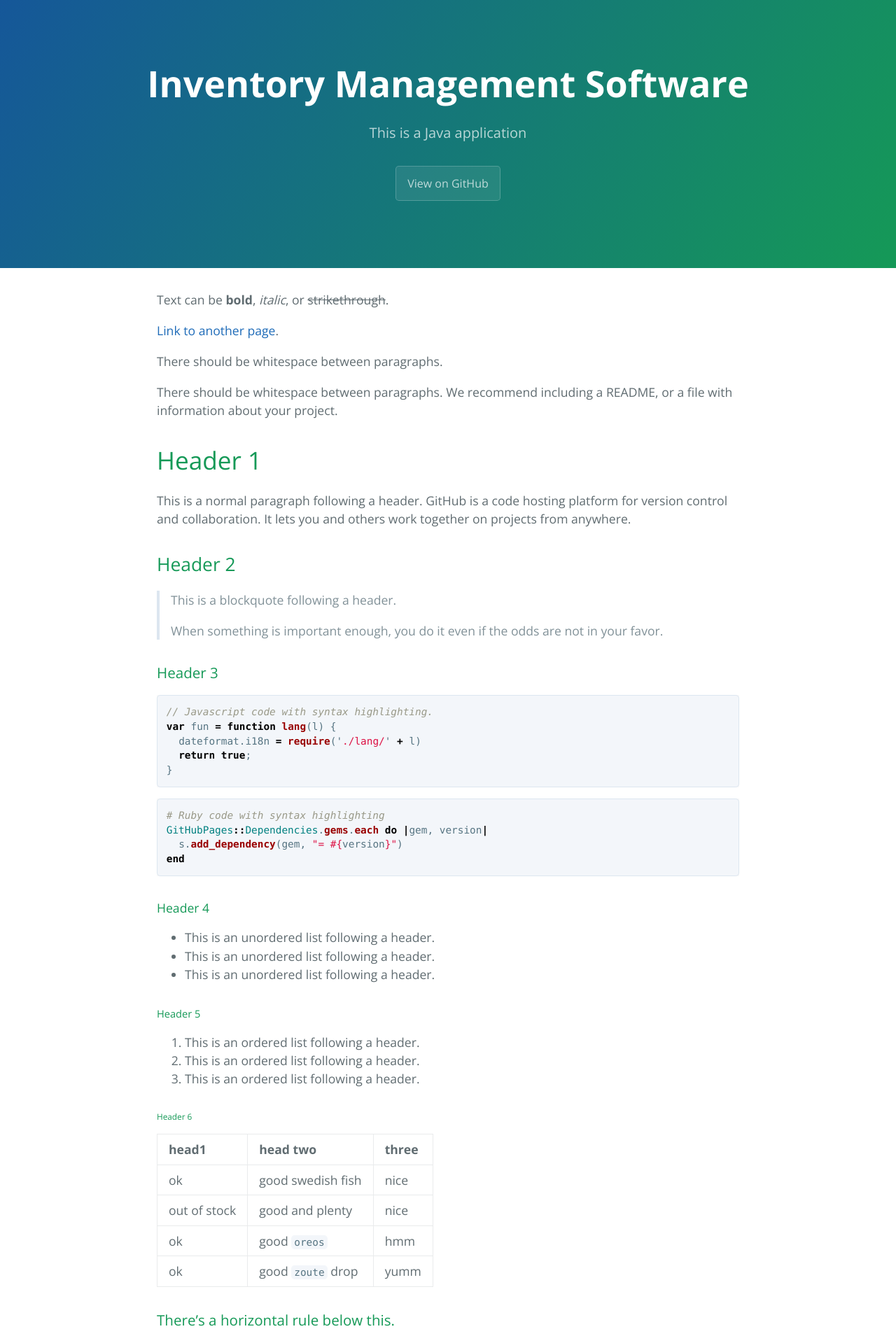
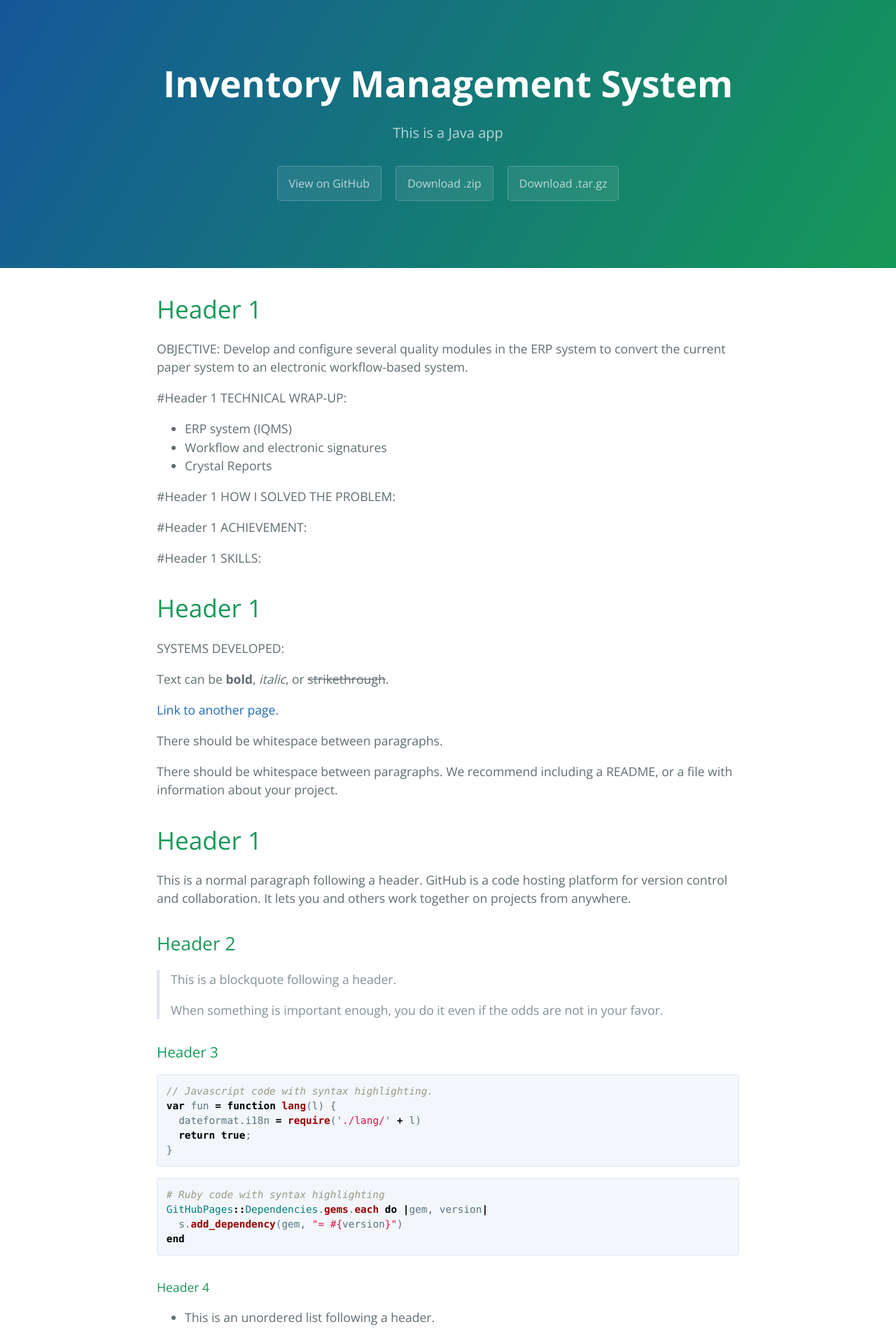
Before and after one commit to thanhxtruong/C482---Inventory-Management-System, a Jekyll site: the page built from docs/index.md, in a window 1280 px wide. Shown: the top 1899 px of the page at 70% size. Built offline with Jekyll 4.4.1, drawn with Linux system fonts in a browser that asks for light colours; our own code applies the rules of GitHub Pages for plain Markdown files.

Commit message:
Update index.md

```diff
--- a/docs/_config.yml
+++ b/docs/_config.yml
@@ -1,3 +1,5 @@
+title: Inventory Management System
+description: This is a Java app
+show_downloads: true
+google_analytics:
 theme: jekyll-theme-cayman
-title: Inventory Management Software
-description: This is a Java application
--- a/docs/_config0.yml
+++ /dev/null
@@ -1,5 +0,0 @@
-title: Cayman theme
-description: Cayman is a clean, responsive theme for GitHub Pages.
-show_downloads: true
-google_analytics:
-theme: jekyll-theme-cayman
--- a/docs/assets0/css/style.scss
+++ /dev/null
@@ -1,4 +0,0 @@
----
----
-
-@import 'jekyll-theme-cayman';
--- a/docs/index.md
+++ b/docs/index.md
@@ -1,6 +1,30 @@
 ---
 layout: default
 ---
+
+# Header 1
+OBJECTIVE:
+Develop and configure several quality modules in the ERP system to convert the current paper system to an electronic workflow-based system.
+
+#Header 1
+TECHNICAL WRAP-UP:
+* ERP system (IQMS)
+* Workflow and electronic signatures
+* Crystal Reports
+
+#Header 1
+HOW I SOLVED THE PROBLEM:
+
+#Header 1
+ACHIEVEMENT:
+
+#Header 1
+SKILLS:
+
+# Header 1
+SYSTEMS DEVELOPED:
+
+
 
 Text can be **bold**, _italic_, or ~~strikethrough~~.
 
```
Also changed, not shown: docs/_layouts0/default.html (deleted, +0 -48 lines), post.html (added, +7 -0 lines), 1 other file.
